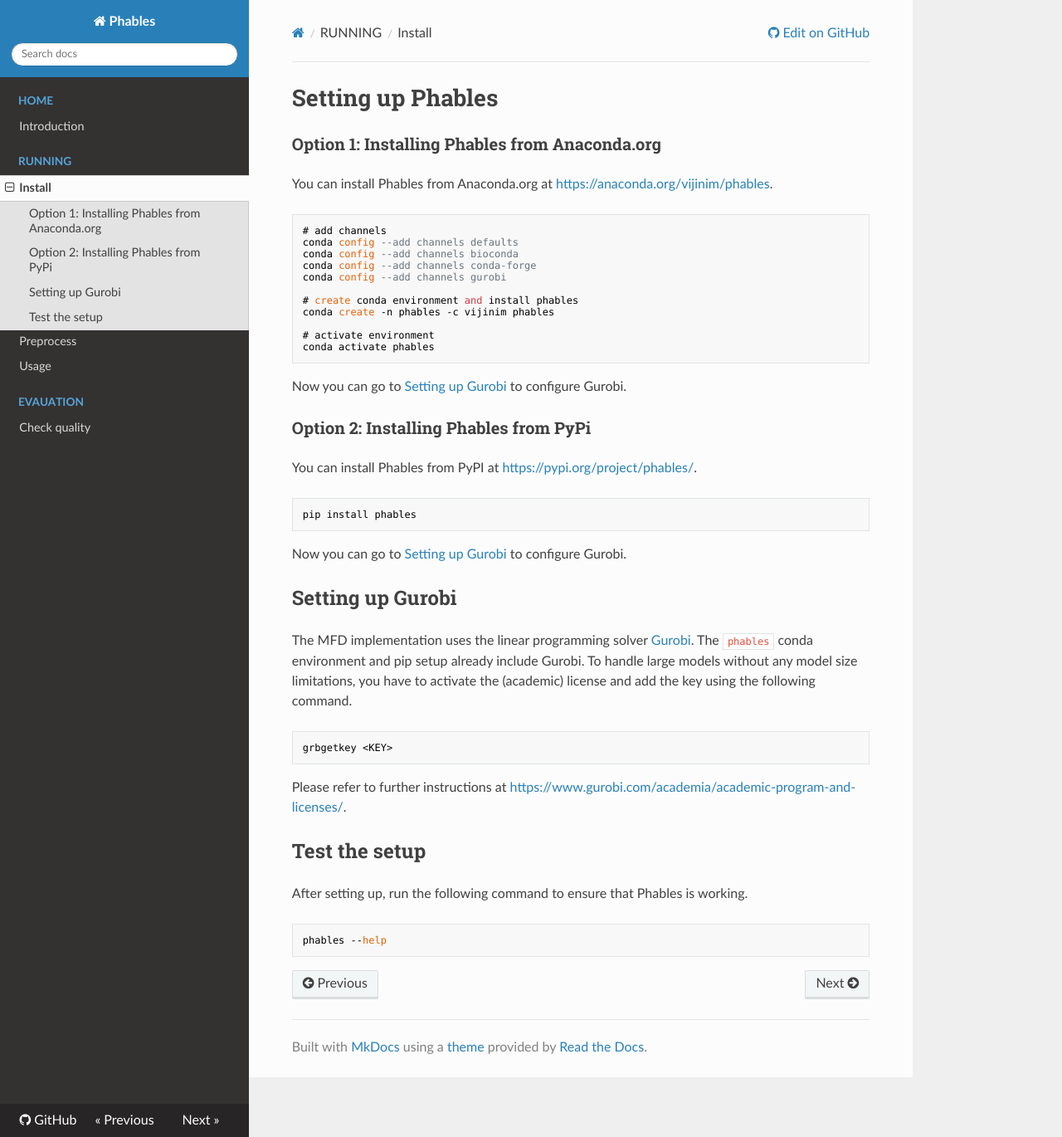
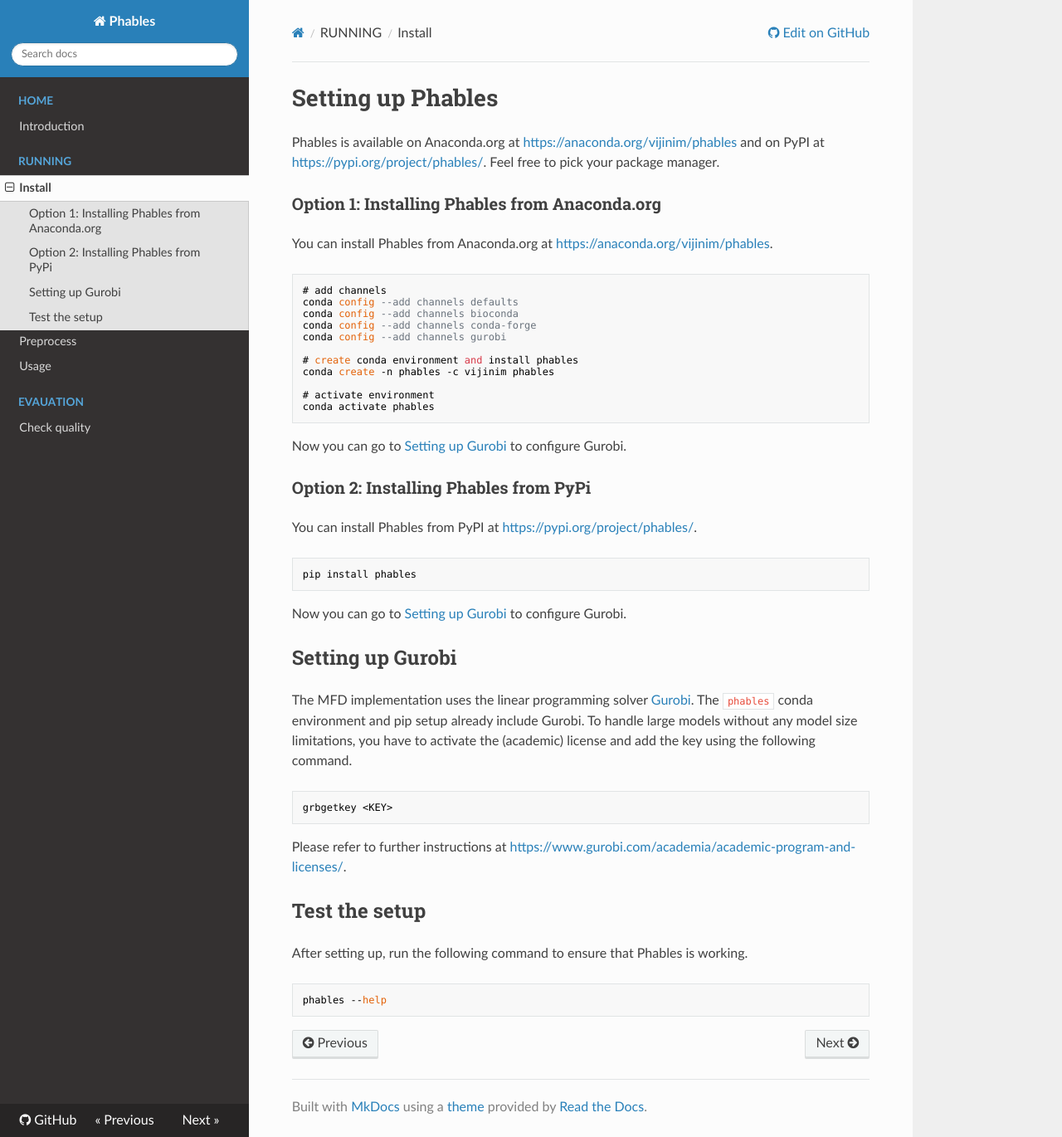
Before and after one commit to Vini2/phables, an MkDocs documentation site: the page built from docs/install.md, in a window 1280 px wide and 1370 px high. Shown: the whole window at 83% size. Built offline with MkDocs 1.6.1, drawn with Linux system fonts in a browser that asks for light colours; nearby versions of some CDN libraries; a script that is not in the unit is left out.

Commit message:
DOC: Update docs

```diff
--- a/docs/install.md
+++ b/docs/install.md
@@ -1,4 +1,6 @@
 # Setting up Phables
+
+Phables is available on Anaconda.org at [https://anaconda.org/vijinim/phables](https://anaconda.org/vijinim/phables) and on PyPI at [https://pypi.org/project/phables/](https://pypi.org/project/phables/). Feel free to pick your package manager.
 
 ### Option 1: Installing Phables from Anaconda.org
 
```
